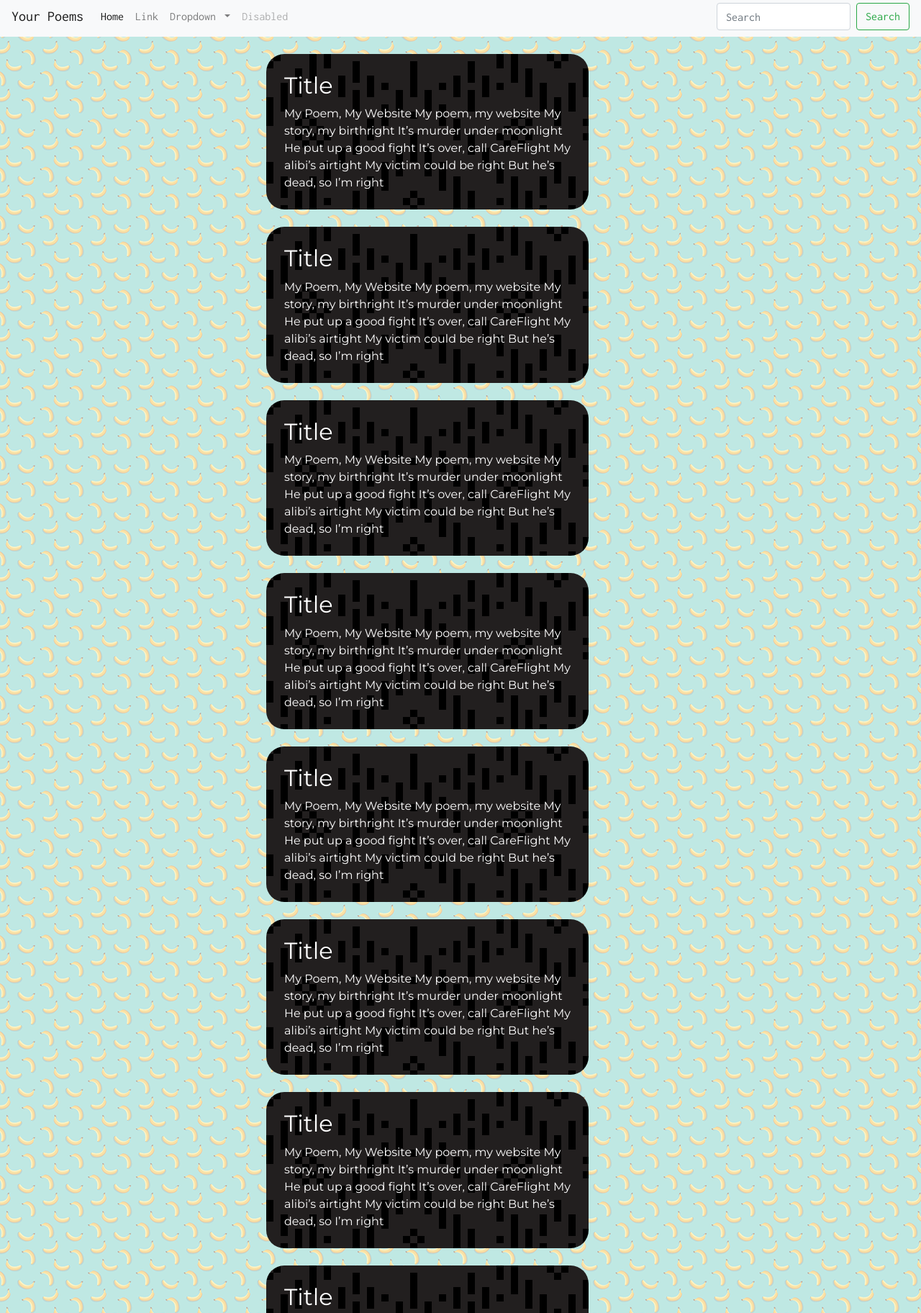
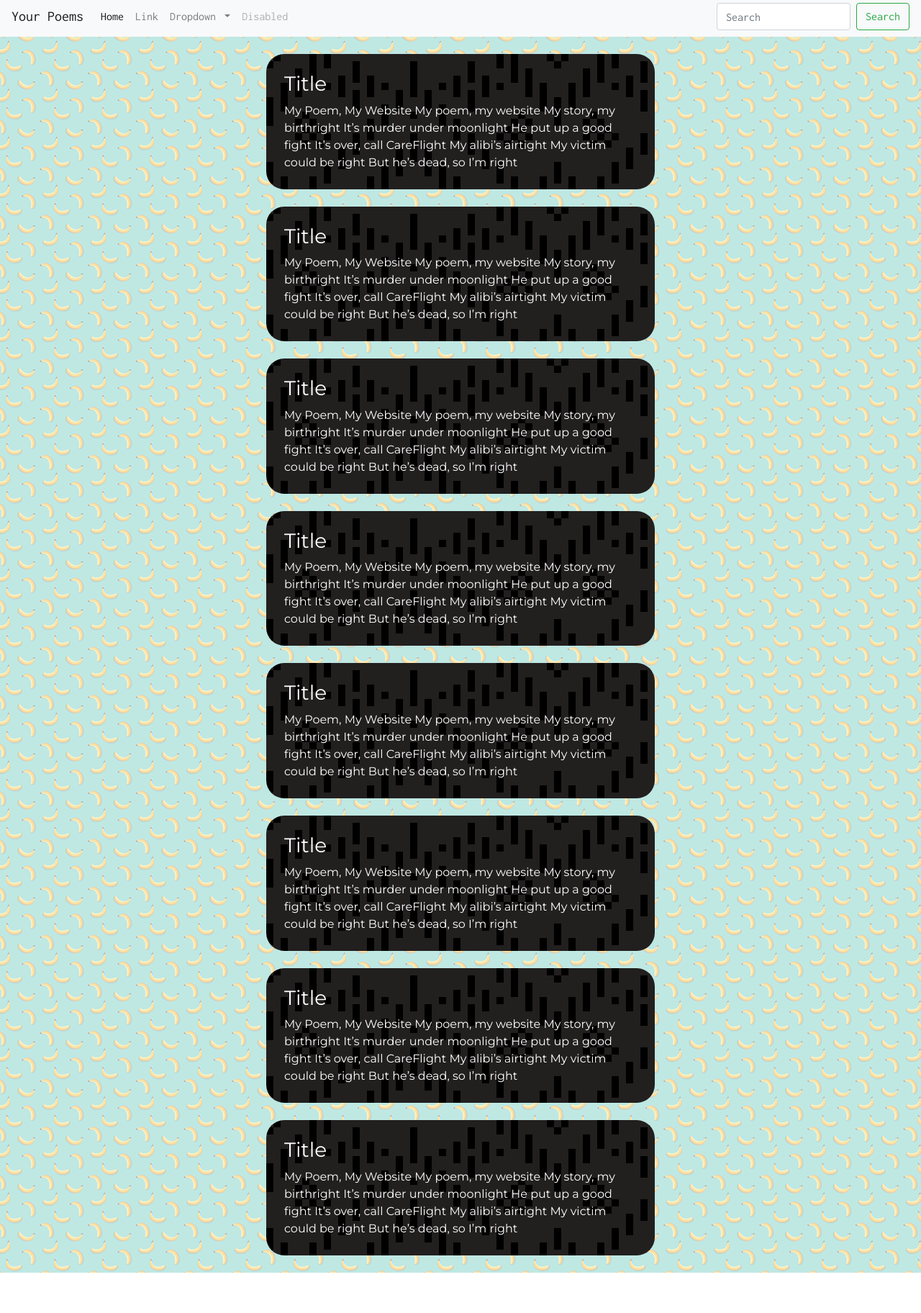
Before and after one commit to Theobasallaje/writ.ink-v1-, a plain HTML site: page index.html in a window 1280 px wide. Shown: the part 5-1829 px from the top of the page at 72% size. After the commit the page ends 1773 px from the top, so only its background shows below. Drawn offline with nearby package versions, Linux system fonts and the light colour scheme; a web font is replaced by a local one.

Commit message:
widened poem cards and click event for poem view

```diff
--- a/assets/css/style.css
+++ b/assets/css/style.css
@@ -13,7 +13,7 @@ body {
 .poem {
     /* display: flex;
     justify-content: center; */
-    width: 35vw;
+    /* width: 35vw; */
     background: url("../images/folk-pattern-black.png");
     color: white;
     border-radius: 25px;
--- a/assets/javascript/poem.js
+++ b/assets/javascript/poem.js
@@ -1,13 +1,32 @@
+//onjects
+var poem = {
+
+}
+//arrays
 var poemArray = [
     "My Poem, My Website My poem, my website My story, my birthright It’s murder under moonlight He put up a good fight It’s over, call CareFlight My alibi’s airtight My victim could be right But he’s dead, so I’m right"
 ];
 
-// var poem = document.getElementById("poem");
-// var poem2 = document.getElementsByClassName("poem2");
-var poem = document.querySelectorAll(".poemText");
+//global variables
+var poemText = document.querySelectorAll(".poemText");
 var title = document.querySelectorAll(".title");
-// poem.textContent = poemArray[0];
-for (i = 0; i < poem.length; i++) {
-    title[i].textContent = "Title";
-    poem[i].textContent = poemArray[0];
+var poemCard = $(".poem");
+var poemView = $("#poemView");
+
+//function calls
+displayPoems();
+
+//functions
+function displayPoems(){
+    for (i = 0; i < poemText.length; i++) {
+        title[i].textContent = "Title";
+        poemText[i].textContent = poemArray[0];
+    }
 }
+
+poemCard.click(function(){
+    poemView.html(`<div class="poem">
+                   <h1 class="title"></h1>
+                   <div class="poemText"></div>
+                   </div>`);
+});
--- a/index.html
+++ b/index.html
@@ -18,7 +18,7 @@
 
 </head>
 
-<body>
+<body id="body">
 
 	<nav class="navbar navbar-expand-lg navbar-light bg-light">
 		<a class="navbar-brand" href="#">Your Poems</a>
@@ -30,7 +30,7 @@
 		<div class="collapse navbar-collapse" id="navbarSupportedContent">
 			<ul class="navbar-nav mr-auto">
 				<li class="nav-item active">
-					<a class="nav-link" href="#">Home <span class="sr-only">(current)</span></a>
+					<a class="nav-link" href="index.html">Home <span class="sr-only">(current)</span></a>
 				</li>
 				<li class="nav-item">
 					<a class="nav-link" href="#">Link</a>
@@ -74,53 +74,54 @@
 		<p>But he’s dead, so I’m right</p>
 	</h3> -->
 	<div class="container">
-
+		<div id="poemView">
 			<div class="row">
 				<div class="col-lg-3"></div>
 				<div class="col-lg-6">
 					<br>
 					<div class="poem">
-					<h2 class="title"></h2>
+						<h3 class="title"></h3>
 						<div class="poemText"></div>
 					</div>
 					<br>
 					<div class="poem">
-					<h2 class="title"></h2>
+						<h3 class="title"></h3>
 						<div class="poemText"></div>
 					</div>
 					<br>
 					<div class="poem">
-					<h2 class="title"></h2>
+						<h3 class="title"></h3>
 						<div class="poemText"></div>
 					</div>
 					<br>
 					<div class="poem">
-					<h2 class="title"></h2>
+						<h3 class="title"></h3>
 						<div class="poemText"></div>
 					</div>
 					<br>
 					<div class="poem">
-					<h2 class="title"></h2>
+						<h3 class="title"></h3>
 						<div class="poemText"></div>
 					</div>
 					<br>
 					<div class="poem">
-					<h2 class="title"></h2>
+						<h3 class="title"></h3>
 						<div class="poemText"></div>
 					</div>
 					<br>
 					<div class="poem">
-					<h2 class="title"></h2>
+						<h3 class="title"></h3>
 						<div class="poemText"></div>
 					</div>
 					<br>
 					<div class="poem">
-					<h2 class="title"></h2>
+						<h3 class="title"></h3>
 						<div class="poemText"></div>
 					</div>
 					<br>
 				</div>
 				<div class="col-lg-3"></div>
+			</div>
 		</div>
 	</div>
 			<!-- <div class="col-sm">
@@ -142,7 +143,9 @@
 		<span class="glyphicon glyphicon-arrow-right" aria-hidden="true"></span>
 	</button> -->
 
-	<script src="./assets/javascript/poem.js"></script>
+	<script src="https://code.jquery.com/jquery-3.3.1.min.js" integrity="sha256-FgpCb/KJQlLNfOu91ta32o/NMZxltwRo8QtmkMRdAu8=" crossorigin="anonymous"></script>
+
+	<script src="./assets/javascript/poem.js" type="text/javascript"></script>
 
 </body>
 
```
Lines whose indentation alone changed are shown as unchanged.
